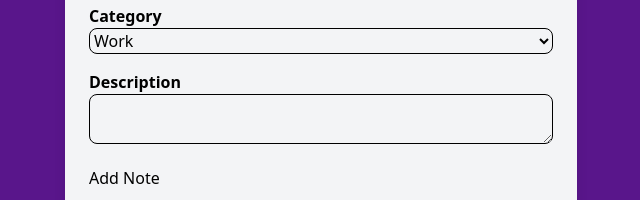
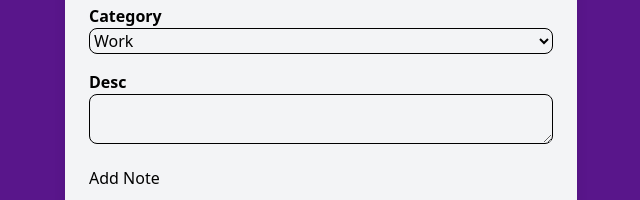
Before and after one commit to junhyungson/notes-app, a React (Vite) app: page / in a window 1280 px wide. Shown: the part 312-512 px from the top of the page, without its empty margins (319-959 px from the left). Built offline with nearby package versions, Linux system fonts and the light colour scheme.

Commit message:
created atextareainput and fixed missing onchange

```diff
--- a/src/components/NoteForm.jsx
+++ b/src/components/NoteForm.jsx
@@ -1,5 +1,6 @@
 import React, { useState } from "react";
 import SelectInput from "./inputs/SelectInput";
+import TextAreaInput from "./inputs/TextAreaInput";
 import TextInput from "./inputs/TextInput";
 
 const NoteForm = ({ notes, setNotes }) => {
@@ -65,6 +66,7 @@ const NoteForm = ({ notes, setNotes }) => {
               },
               { value: "Low", label: "Low" },
             ]}
+            onChange={handleChange}
           />
           <SelectInput
             label="Category"
@@ -75,20 +77,16 @@ const NoteForm = ({ notes, setNotes }) => {
               { value: "Personal", label: "Personal" },
               { value: "Ideas", label: "Ideas" },
             ]}
+            onChange={handleChange}
           />
 
-          <div className="mb-4">
-            <label htmlFor="description" className="block font-semibold">
-              Description
-            </label>
-            <textarea
-              name="description"
-              type="text"
-              className="w-full border rounded-lg"
-              value={formData.description}
-              onChange={handleChange}
-            />
-          </div>
+          <TextAreaInput
+            label="Desc"
+            name="description"
+            value={formData.description}
+            onChange={handleChange}
+            required
+          />
           <button>Add Note</button>
         </form>
       )}
--- /dev/null
+++ b/src/components/inputs/TextAreaInput.jsx
@@ -0,0 +1,25 @@
+import React from "react";
+
+const TextAreaInput = ({
+  label,
+  name,
+  value,
+  onChange,
+  required = "false",
+}) => {
+  return (
+    <div className="mb-4">
+      <label htmlFor={label} className="block font-semibold">
+        {label}
+      </label>
+      <textarea
+        name={name}
+        className="w-full border rounded-lg"
+        value={value}
+        onChange={onChange}
+      />
+    </div>
+  );
+};
+
+export default TextAreaInput;
```
